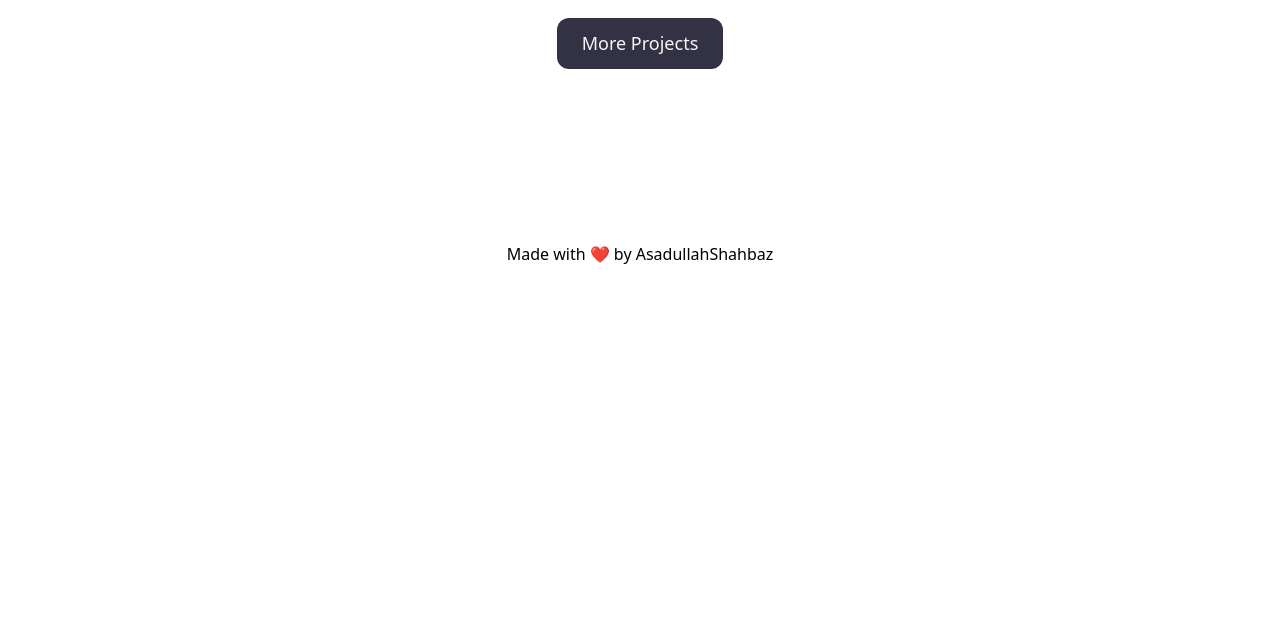
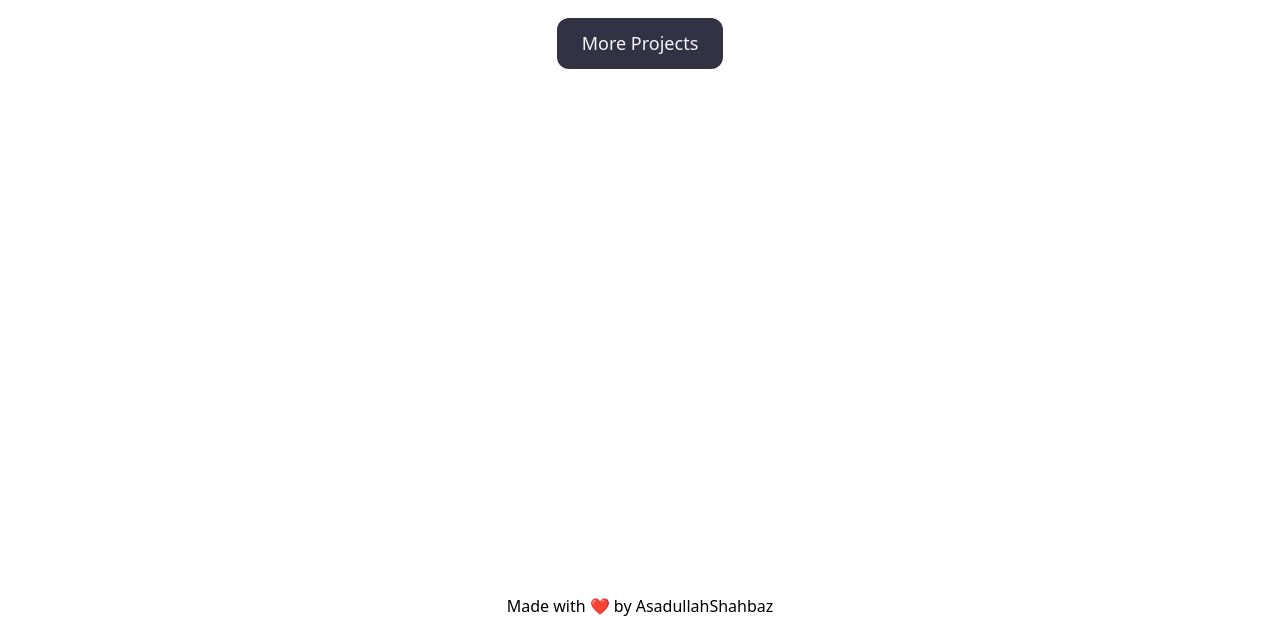
Before and after one commit to Asadullah-shz/Portfoliomain, a plain HTML site: page linked file/project.html in a window 1280 px wide. Shown: the part 1066-1684 px from the top of the page. Before the commit the page ends 1356 px from the top, so only its background shows below. Drawn offline with nearby package versions, Linux system fonts and the light colour scheme; a web font is replaced by a local one.

Commit message:
footer issue fixed

```diff
--- a/linked file/project.html
+++ b/linked file/project.html
@@ -79,6 +79,9 @@
         .project-card.visible {
             opacity: 1;
             transform: translateY(0);
+        }
+        footer{
+            margin-top: 13rem;
         }
     </style>
     <script>
@@ -167,7 +170,7 @@
         </div>
     </experience>
     <projects>
-        <div class="min-h-[70vh] w-screen p-10 mt-11 mb-24">
+        <div class="h-screen w-screen p-10 mt-11">
 
             <div class="grid grid-cols-1 md:grid-cols-1 lg:grid-cols-2 gap-4">
 
@@ -249,10 +252,12 @@
         </div>
     </projects>
 
-    <footer class="font-regular text-base mt-9 text-center pb-6">
-        <h3 class="">Made with ❤️ by <span class="text-a">AsadullahShahbaz</span></h3>
+   <footer class="font-regular text-base  text-center ">
+        <h3>Made with ❤️ by <span class="text-a">AsadullahShahbaz</span></h3>
     </footer>
-    <script>
+
+</body>
+<script>
 
                document.addEventListener('DOMContentLoaded', function () {
             const menuButton = document.querySelector('[data-collapse-toggle="navbar-default"]');
@@ -381,10 +386,7 @@
             scrollBtn.style.transform = window.scrollY > 300 ? 'scale(1)' : 'scale(0.8)';
         });
 
-        const projectCards = document.querySelectorAll('.project-card');
+
 
     </script>
-
-</body>
-
 </html>
```
